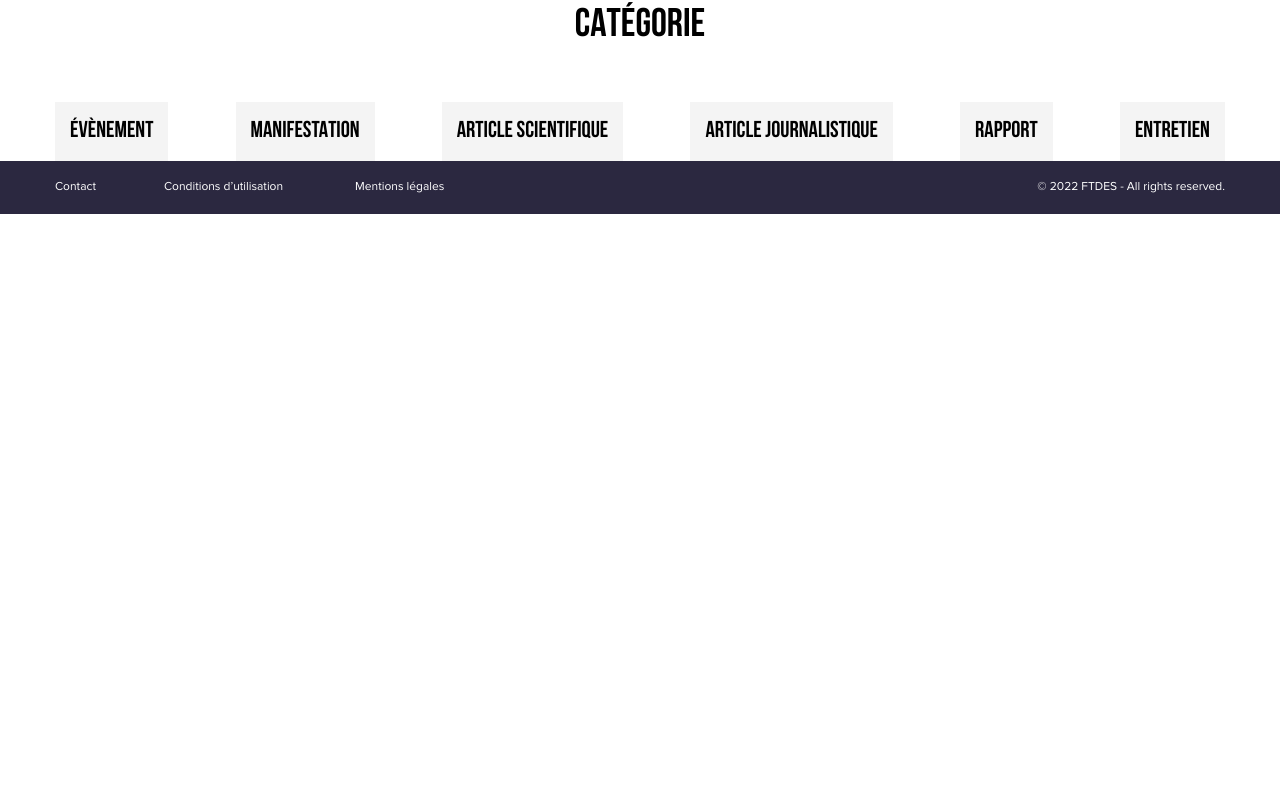
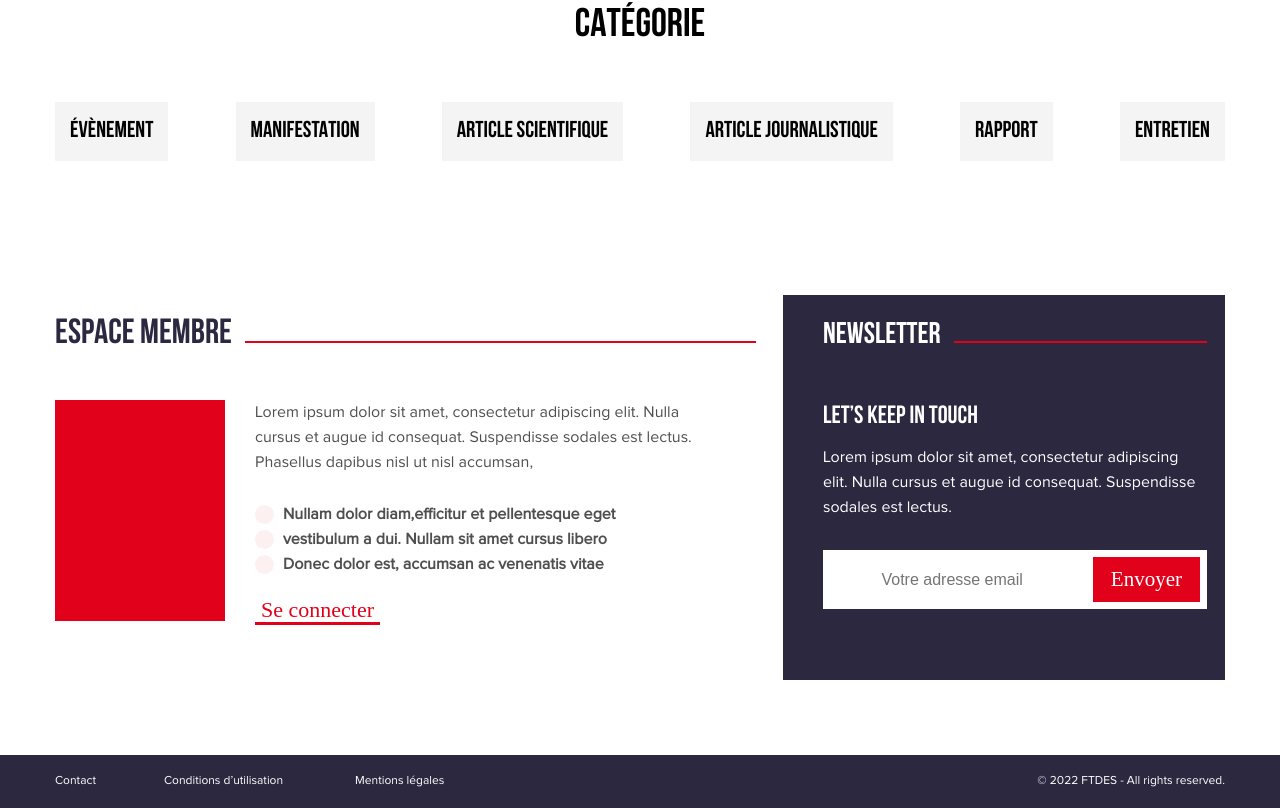
Before and after one commit to tarekguermazi/buildfront0602, a React (Create React App) app: page /Publications in a window 1280 px wide. Shown: the part 2758-3566 px from the top of the page. Before the commit the page ends 2972 px from the top, so only its background shows below. Built offline with nearby package versions, Linux system fonts and the light colour scheme.

Commit message:
stlying the newsLettre

```diff
--- a/src/App.css
+++ b/src/App.css
@@ -972,12 +972,14 @@ Styling the archeive verison Mobile  */
 }
 
 .global__button {
+  font-family: "Bebas Neue";
+  font-style: normal;
+  font-weight: 400;
+  font-size: 22px;
+  line-height: 25px;
   cursor: pointer;
   margin: 25px 0 39px 0;
   color: var(--red);
-  font-weight: 700;
-  font-size: 17px;
-  line-height: 25px;
   padding: 0 6px;
   border-bottom: 3px solid var(--red);
   width: max-content;
@@ -2115,21 +2117,21 @@ styling the newsLettre */
   left: 5px;
   top: -7px;
 }
-
-.text__header {
-  font-weight: 400;
+.text__header,
+.text__content {
+  font-family: "Proxima Nova";
   font-size: 16px;
   line-height: 25px;
   color: var(--gray2);
+}
+.text__header {
+  font-weight: 400;
   max-width: 450px;
 }
 
 .text__content {
   padding: 27px 0 20px;
   font-weight: 700;
-  font-size: 16px;
-  line-height: 35px;
-  color: var(--gray2);
 }
 
 .right__text {
@@ -2164,19 +2166,24 @@ styling the newsLettre */
 
 .newsLettre__title {
   color: var(--white);
+
+  padding: 49px 0 16px;
+  font-family: "Bebas Neue Pro";
+  font-style: normal;
   font-weight: 700;
-  font-size: 19px;
+  font-size: 25px;
   line-height: 25px;
-  padding: 49px 0 16px;
 }
 
 .newsLettere__detaill {
+  font-family: "Proxima Nova";
   color: var(--white);
   font-size: 16px;
   line-height: 25px;
   padding-bottom: 30px;
 }
-
+.button__newLettre {
+}
 .lazyload {
   opacity: 0;
 }
@@ -2216,12 +2223,15 @@ styling the newsLettre */
 }
 
 .button__newLettre {
+  font-family: "Bebas Neue";
   background-color: var(--red);
   padding: 10px 18px;
   cursor: pointer;
   color: var(--white);
   width: max-content;
   height: calc(100% - 6px);
+  font-size: 21px;
+  line-height: 25px;
 }
 
 .newsLettre__left > .text__content {
@@ -3605,6 +3615,7 @@ button.splide__arrow--prev {
   max-width: 1170px;
   margin: auto;
   padding-top: 86px;
+  padding-bottom: 45px;
 }
 
 .category__title {
--- a/src/view/Publications/Publications.tsx
+++ b/src/view/Publications/Publications.tsx
@@ -1,5 +1,6 @@
 import React from "react";
 import Breadcrumb from "src/view/shared/Breadcrumb";
+import { check, envelope, member } from "../../assets/images";
 import { i18n } from "../../i18n";
 
 function Publications() {
@@ -512,6 +513,94 @@ function Publications() {
             <div>Entretien</div>
           </div>
         </div>
+        {/* Styling the news Lettre */}
+        <div className='app__newsLettre'>
+          <div className='newsLettre'>
+            <div className='newsLettre__left'>
+              <div className='archieve__header'>
+                <h2>Espace&nbsp;membre</h2>
+                <div className='satestique__bar' />
+              </div>
+              <div className='news'>
+                <div className='left__image'>
+                  <div className='background__red' />
+                  <img
+                    className='lazyload'
+                    src={member}
+                    width={170}
+                    height={221}
+                    alt='Espace Memeber'
+                  />
+                </div>
+                <div className='right__text'>
+                  <div className='text__header'>
+                    Lorem ipsum dolor sit amet, consectetur adipiscing elit.
+                    Nulla cursus et augue id consequat. Suspendisse sodales est
+                    lectus. Phasellus dapibus nisl ut nisl accumsan,
+                  </div>
+                  <div className='text__content'>
+                    <div>
+                      <div className='check'>
+                        <img className='lazyload' src={check} alt='' />
+                      </div>
+                      Nullam dolor diam,efficitur et pellentesque eget
+                    </div>
+                    <div>
+                      <div className='check'>
+                        <img className='lazyload' src={check} alt='' />
+                      </div>
+                      vestibulum a dui. Nullam sit amet cursus libero
+                    </div>
+                    <div>
+                      <div className='check'>
+                        <img className='lazyload' src={check} alt='' />
+                      </div>
+                      Donec dolor est, accumsan ac venenatis vitae
+                    </div>
+                  </div>
+                  <div className='global__button'>Se connecter</div>
+                </div>
+              </div>
+              <div className='text__content'>
+                <div>
+                  <div className='check'>
+                    <img className='lazyload' src={check} alt='' />
+                  </div>
+                  Nullam dolor diam,efficitur et pellentesque eget
+                </div>
+                <div>
+                  <div className='check'>
+                    <img className='lazyload' src={check} alt='' />
+                  </div>
+                  vestibulum a dui. Nullam sit amet cursus libero
+                </div>
+                <div>
+                  <div className='check'>
+                    <img className='lazyload' src={check} alt='' />
+                  </div>
+                  Donec dolor est, accumsan ac venenatis vitae
+                </div>
+                <div className='global__button'>Se connecter</div>
+              </div>
+            </div>
+            <div className='newsLettre__right'>
+              <div className='archieve__header'>
+                <h2>Newsletter</h2>
+                <div className='satestique__bar' />
+              </div>
+              <div className='newsLettre__title'>LET’S KEEP IN TOUCH</div>
+              <div className='newsLettere__detaill'>
+                Lorem ipsum dolor sit amet, consectetur adipiscing elit. Nulla
+                cursus et augue id consequat. Suspendisse sodales est lectus.
+              </div>
+              <div className='newsLettre__formulaire'>
+                <img className='lazyload' src={envelope} alt='Envolope Image' />
+                <input type='text' placeholder=' Votre adresse email' />
+                <div className='button__newLettre'>Envoyer</div>
+              </div>
+            </div>
+          </div>
+        </div>
       </div>
     </div>
   );
```
